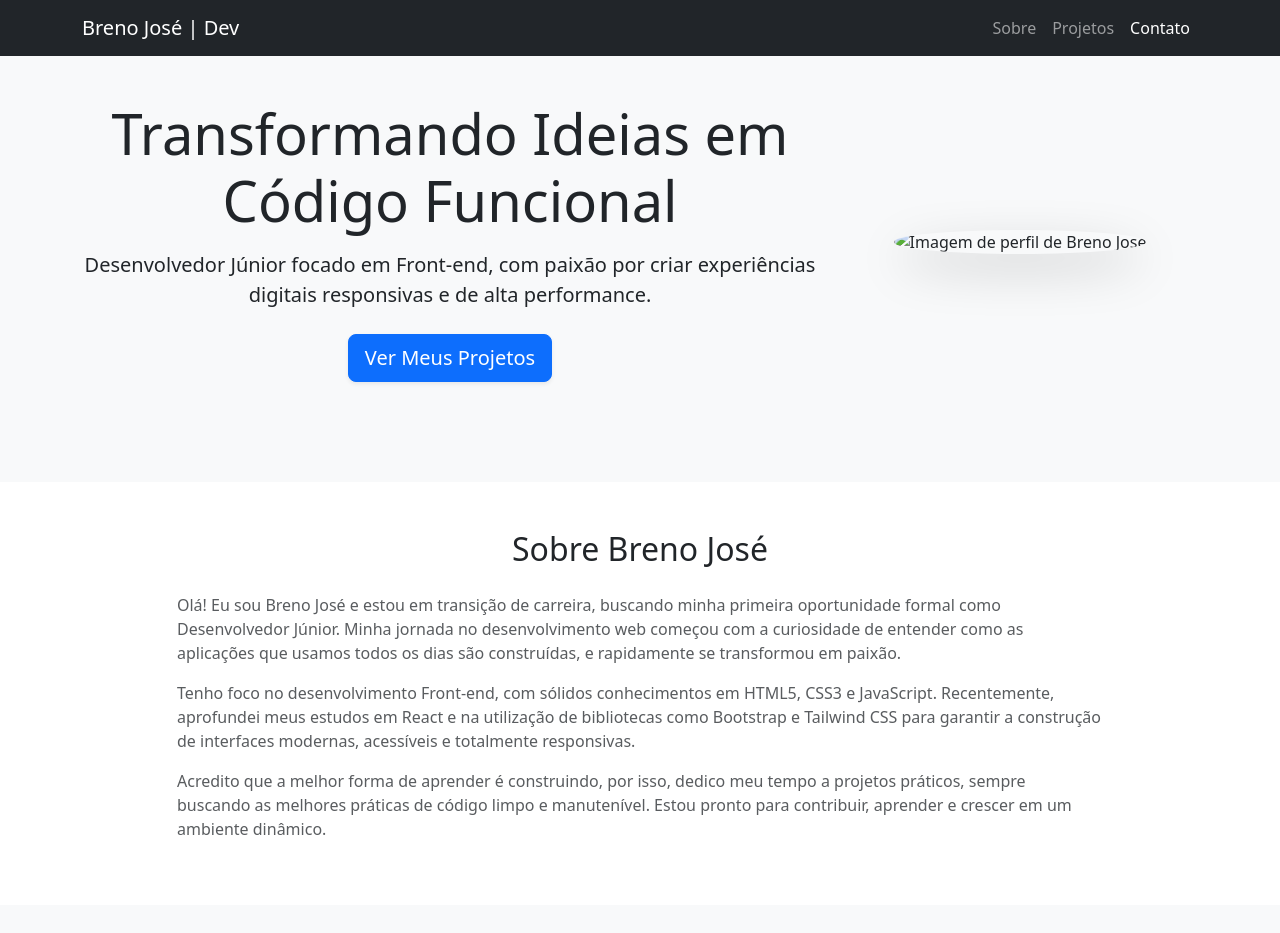
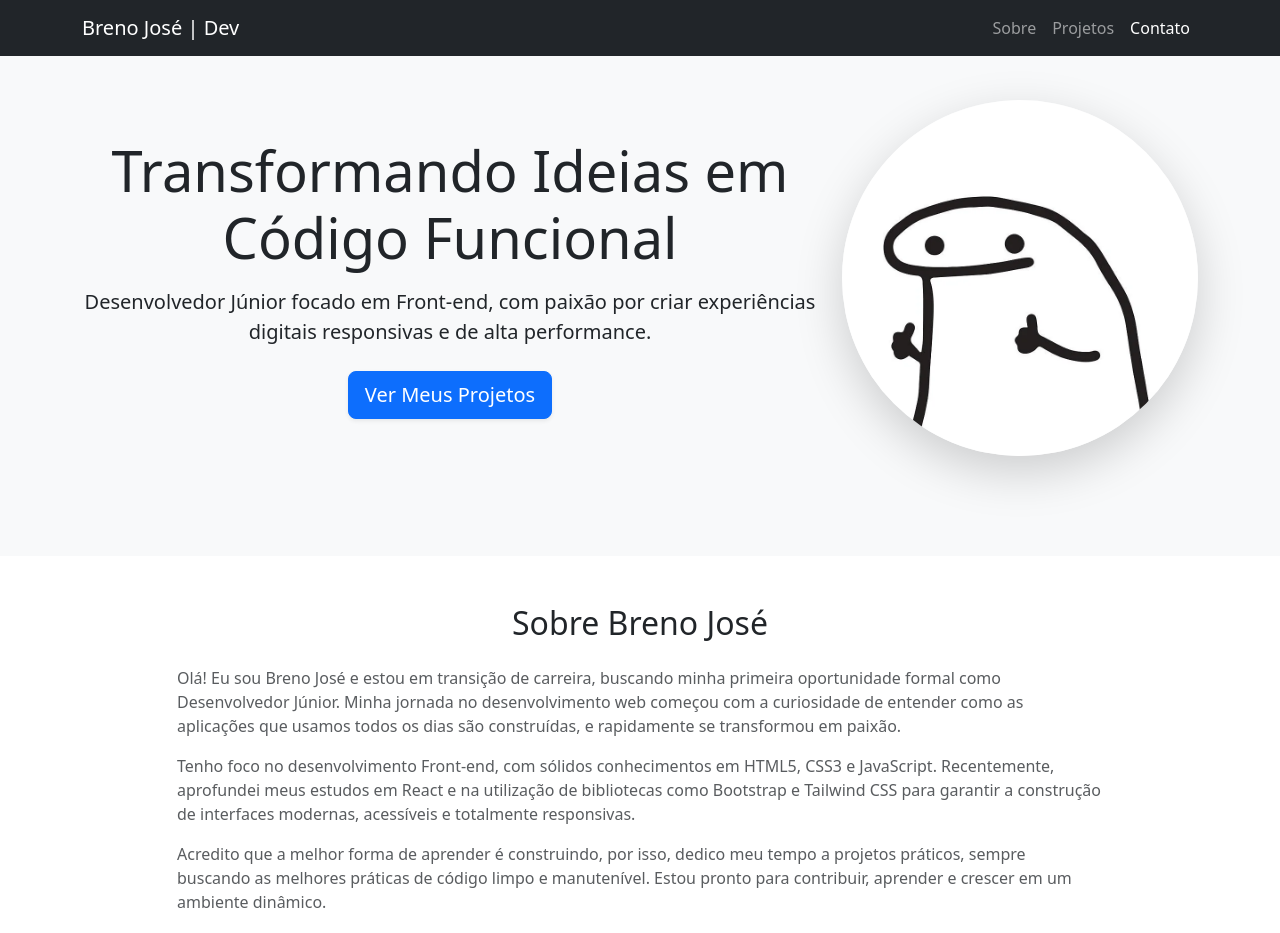
Before and after one commit to Bren0Jas/site-portfolio-bootstrap, a plain HTML site: page index.html in a window 1280 px wide. Shown: the top 933 px of the page. Drawn offline with nearby package versions, Linux system fonts and the light colour scheme; the site is published under a folder, as on GitHub Pages, so addresses that start at the root find nothing.

Commit message:
Fix image source path in index.html

```diff
--- a/index.html
+++ b/index.html
@@ -43,7 +43,7 @@
                 </div>
                 <div class="col-lg-4 d-none d-lg-block">
                      <!-- Perfil-->
-                    <img src="/img/palito.webp" class="img-fluid rounded-circle shadow-lg" alt="Imagem de perfil de Breno José">
+                    <img src="img/palito.webp" class="img-fluid rounded-circle shadow-lg" alt="Imagem de perfil de Breno José">
                 </div>
             </div>
         </div>
```
